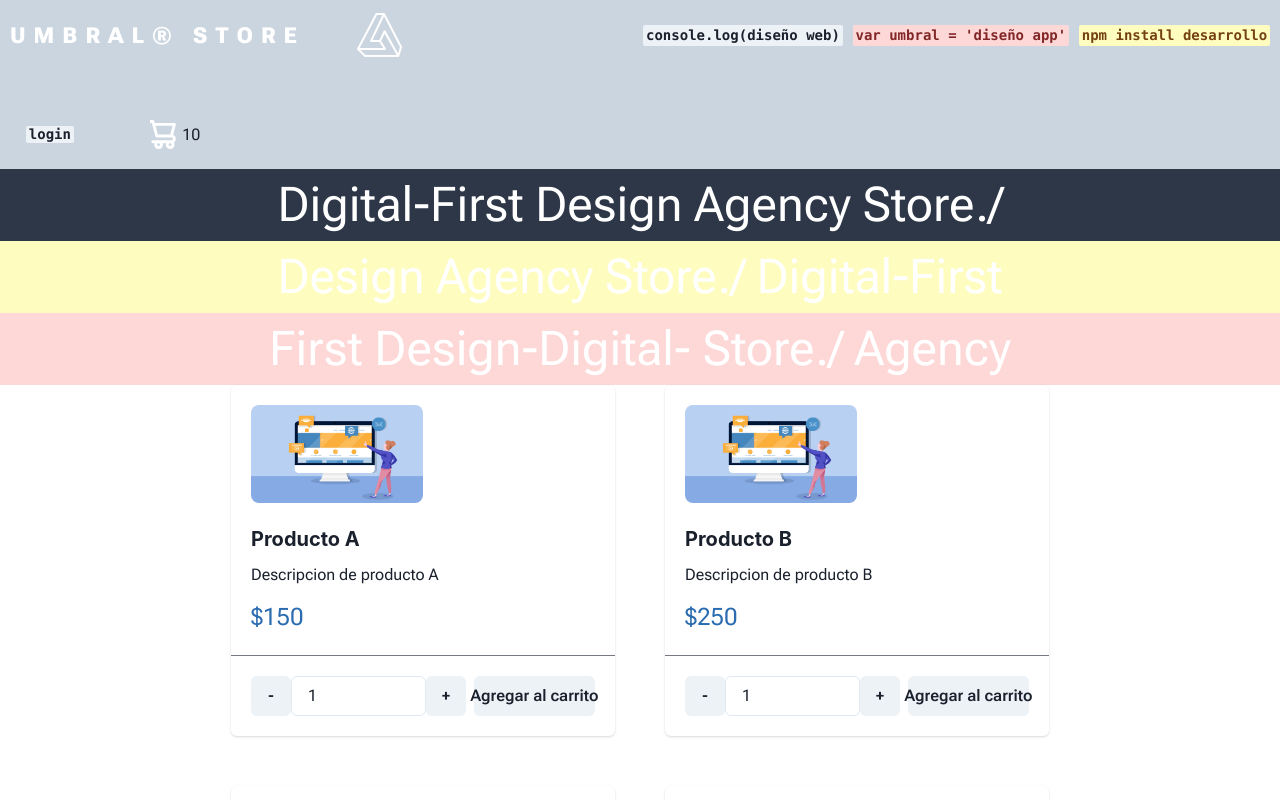
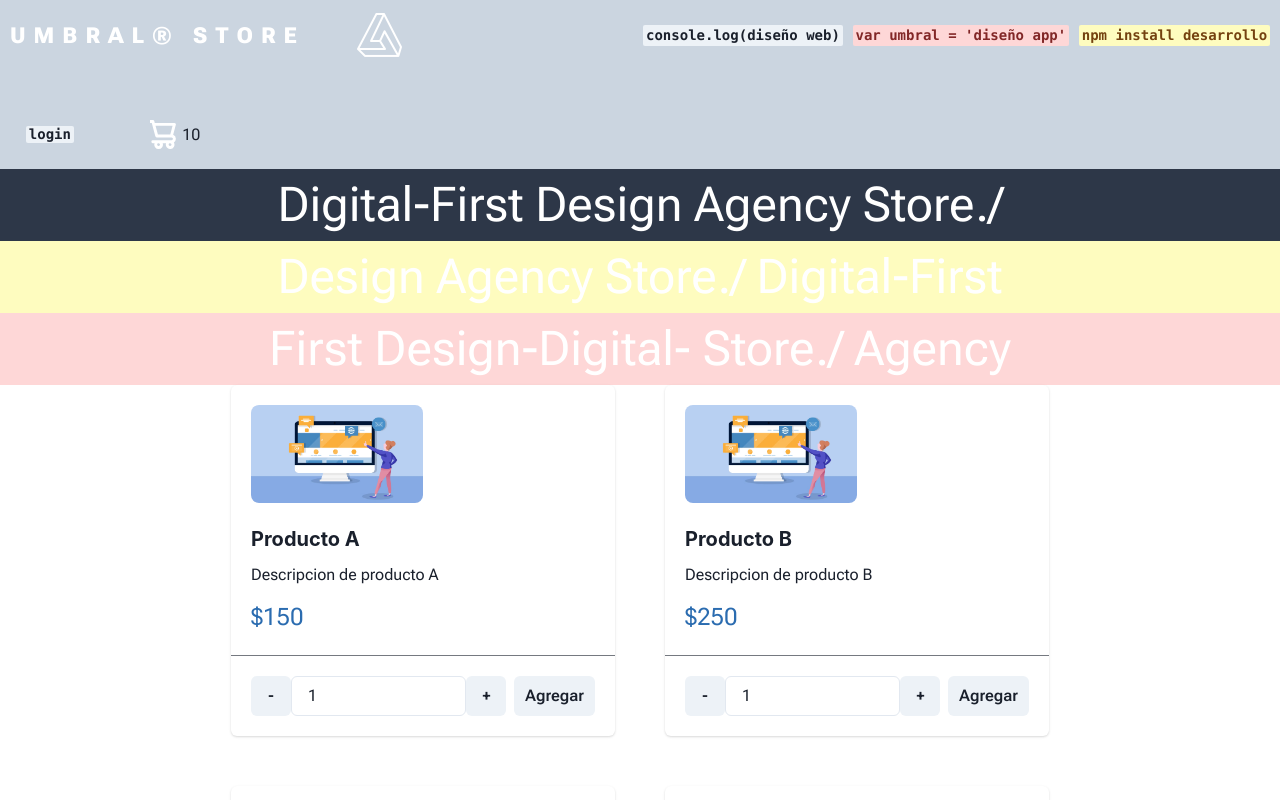
Before and after one commit to davidicabello/PreEntrega1-Cabello, a React (Vite) app: page / in a window 1280 px wide. Shown: the top 800 px of the page. Built offline with nearby package versions, Linux system fonts and the light colour scheme; a web font is replaced by a local one.

Commit message:
Update ItemCount.jsx

```diff
--- a/src/components/ItemCount.jsx
+++ b/src/components/ItemCount.jsx
@@ -35,7 +35,7 @@ export const ItemCount = ({ stock, initial, onAdd }) => {
           <NumberInputField />
           <Button onClick={increment}>+</Button>
         </NumberInput>
-        <Button onClick={addToCart}>Agregar al carrito</Button>
+        <Button onClick={addToCart}>Agregar</Button>
       </HStack>
     </>
   );
```
